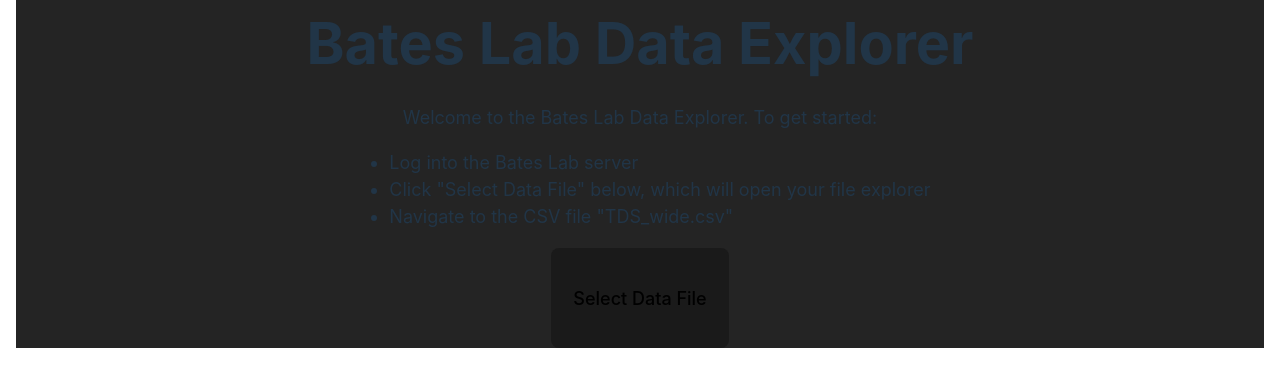
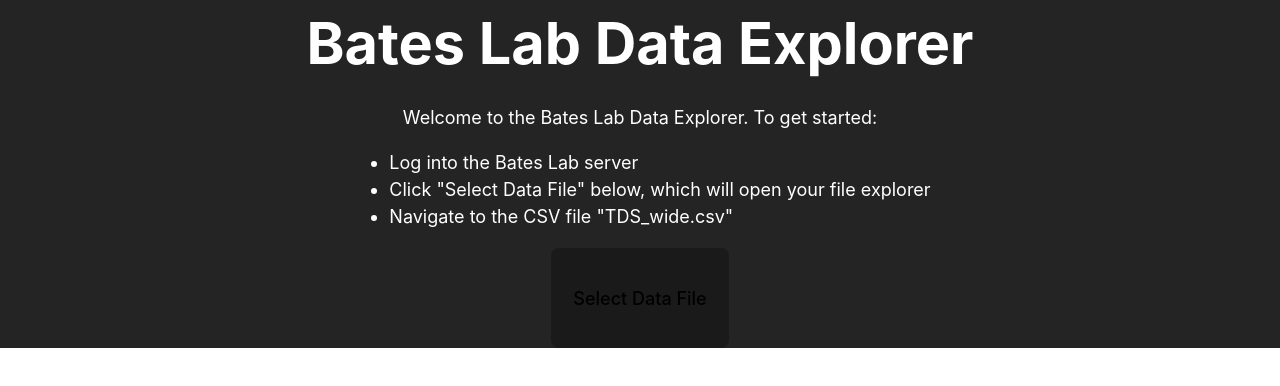
Before and after one commit to Mwindo/bates-lab-data-explorer, a React (Vite) app: page / in a window 1280 px wide. Shown: the top 386 px of the page. Built offline with nearby package versions, Linux system fonts and the light colour scheme.

Commit message:
fix color issue

```diff
--- a/src/App.css
+++ b/src/App.css
@@ -3,6 +3,8 @@
   padding-left: 1rem;
   padding-right: 1rem;
   font-size: large;
+  background-color: #242424;
+  color: white;
 }
 
 .logo {
--- a/src/App.tsx
+++ b/src/App.tsx
@@ -24,7 +24,7 @@ function App() {
   };
 
   return (
-    <div style={{ backgroundColor: "#242424" }}>
+    <div>
       <div style={{ justifyItems: "center" }}>
         <h1>Bates Lab Data Explorer</h1>
       </div>
```
